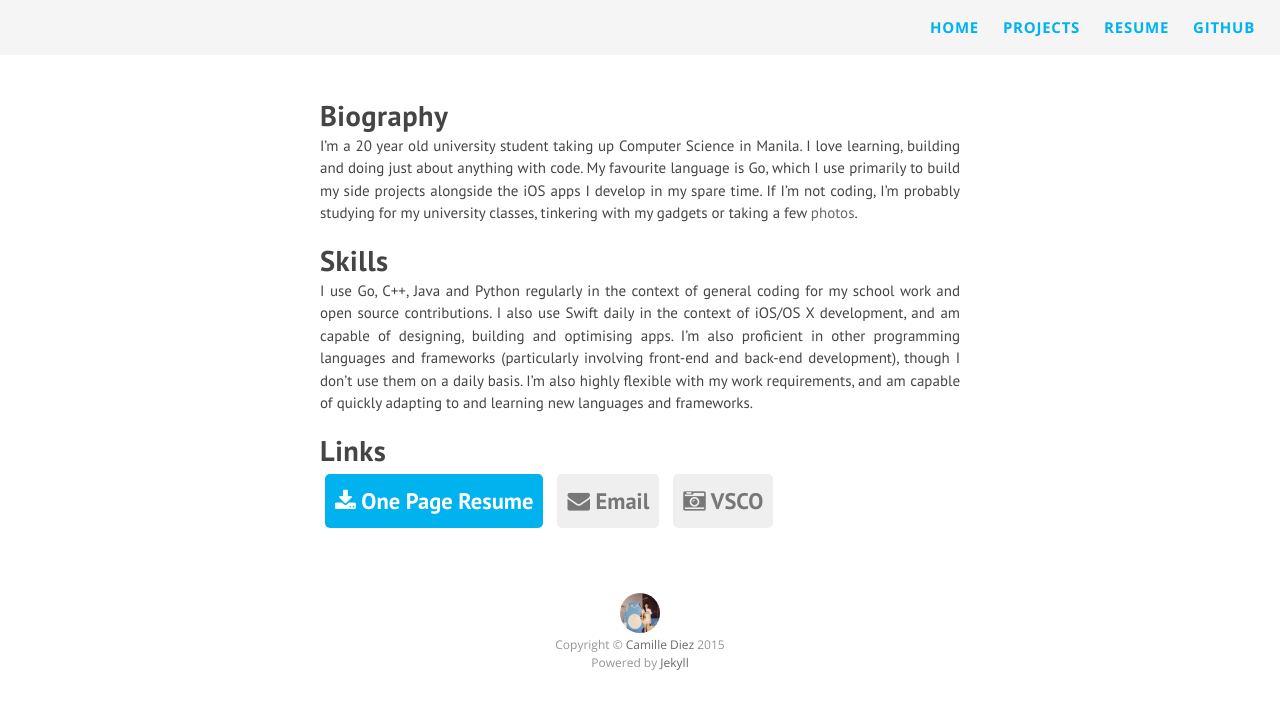
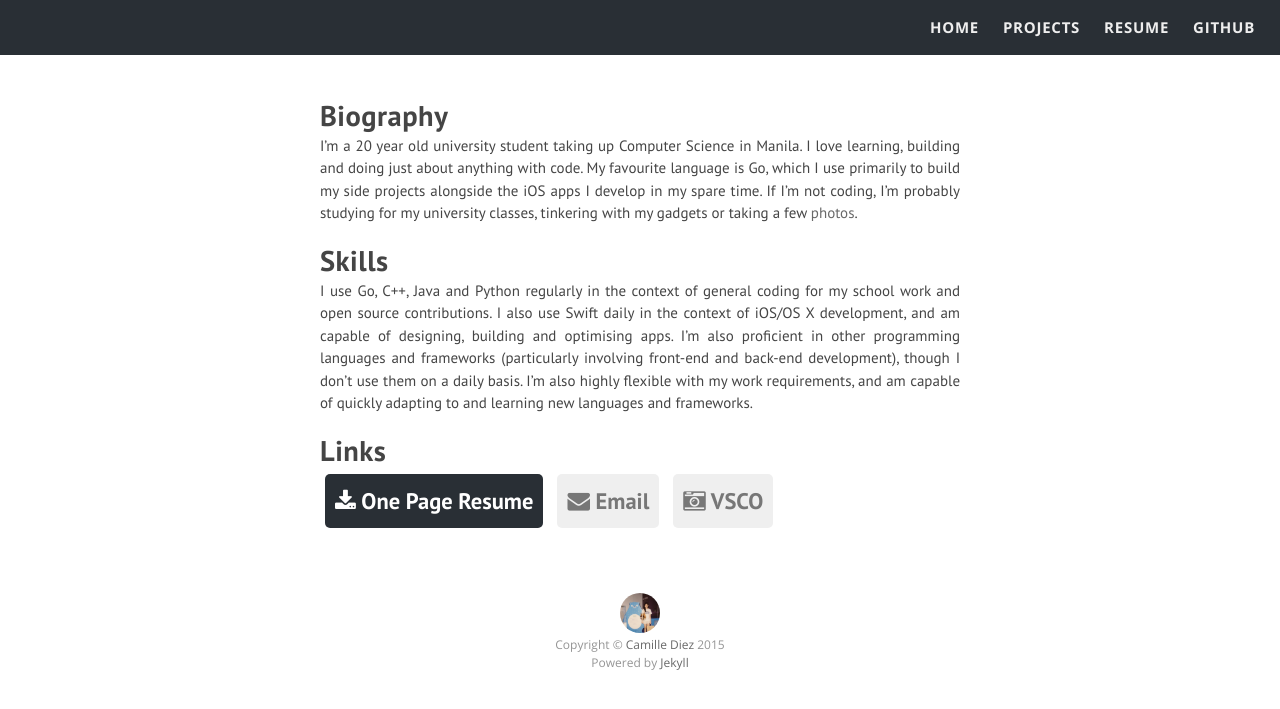
Before and after one commit to diezcami/diezcami.github.io, a Jekyll site: the page built from resume.markdown, in a window 1280 px wide. Shown: the top 709 px of the page. Built offline with Jekyll 4.4.1, drawn with Linux system fonts in a browser that asks for light colours; nearby versions of some CDN libraries; Markdown is read by kramdown in place of the engine named in the settings.

Commit message:
Added Dark Theme

```diff
--- a/_sass/_layout.scss
+++ b/_sass/_layout.scss
@@ -2,12 +2,12 @@
  * ============================================== */
     .site-header {
         height: 55px;
-        background-color: #F5F5F5;
+        background-color: $brand-color;
         position: relative;
         width: 100%;
     }
 
-    .site-header a {color: $brand-color};
+    .site-header a {color: #EEE};
 
     .site-nav {
         padding-top: 16px;
--- a/css/main.scss
+++ b/css/main.scss
@@ -14,7 +14,7 @@ $large-font-size:  $base-font-size * 1.40;
 $spacing-unit:     30px;
 
 $background-color: #FFF;
-$brand-color:      #00B2EE;
+$brand-color:      #292F35;
 
 $grey-color:       #828282;
 $grey-color-light: lighten($grey-color, 30%);
```
